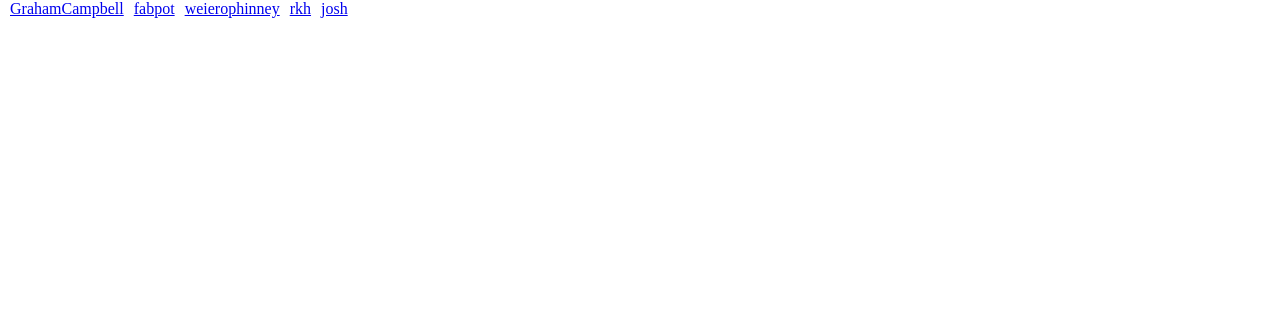
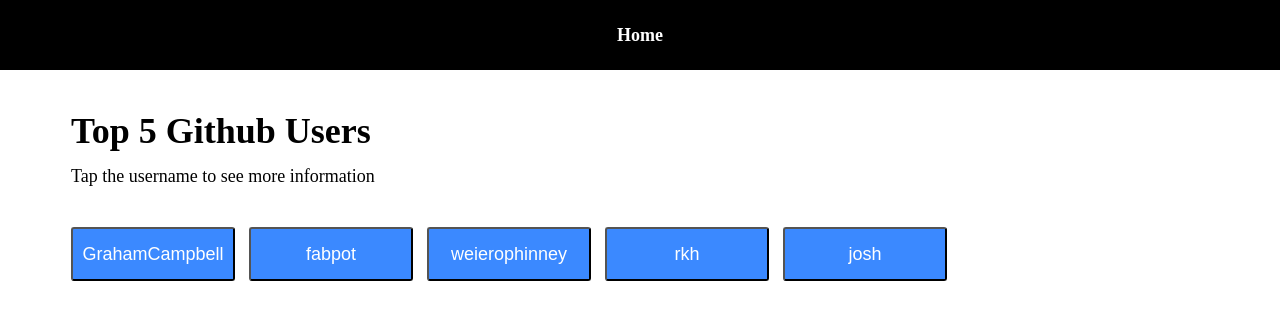
Before and after one commit to cruxdavid/Top-5-Github-Users-App, a React (Create React App) app: page / in a window 1280 px wide. Shown: the top 320 px of the page. Built offline with nearby package versions, Linux system fonts and the light colour scheme.

Commit message:
styled homepage

```diff
--- a/src/App.css
+++ b/src/App.css
@@ -1,17 +1,18 @@
-.App {
-  text-align: center;
+* {
+  margin: 0;
+  padding: 0;
 }
 
-body {
-  padding: 0px;
-  margin: 0px;
+.header {
+  display: flex;
+  height: 70px;
+  background-color: black;
+  align-items: center;
+  justify-content: center;
 }
 
-.link {
-  padding-left: 50px;
+.headerText {
+  display: flex;
+  color: white;
+  font-size: 18px;
 }
-
-.navbar {
-  display: flex;
-  align-items: center;
-}
--- a/src/App.js
+++ b/src/App.js
@@ -8,6 +8,9 @@
 function App() {
   return (
     <Router>
+      <div className="header">
+        <h1 className="headerText">Home</h1>
+      </div>
       <Switch>
         <Route path="/" exact component={Home} />
         <Route path="/Person/:username" exact component={Person} />
--- a/src/Pages/Home.js
+++ b/src/Pages/Home.js
@@ -1,24 +1,30 @@
+import "../Styles/Home.css";
+
 import { Link } from "react-router-dom";
 import React from "react";
 
 const Home = () => {
   return (
     <div>
-      <Link style={{ paddingLeft: "10px" }} to="/Person/GrahamCampbell">
-        GrahamCampbell
-      </Link>
-      <Link style={{ paddingLeft: "10px" }} to="/Person/fabpot">
-        fabpot
-      </Link>
-      <Link style={{ paddingLeft: "10px" }} to="/Person/weierophinney">
-        weierophinney
-      </Link>
-      <Link style={{ paddingLeft: "10px" }} to="/Person/rkh">
-        rkh
-      </Link>
-      <Link style={{ paddingLeft: "10px" }} to="/Person/josh">
-        josh
-      </Link>
+      <div className="container">
+        <h1 className="title">Top 5 Github Users</h1>
+        <p className="info">Tap the username to see more information</p>
+        <Link className="link" to="/Person/GrahamCampbell">
+          <button className="button">GrahamCampbell</button>
+        </Link>
+        <Link className="link" to="/Person/fabpot">
+          <button className="button">fabpot</button>
+        </Link>
+        <Link className="link" to="/Person/weierophinney">
+          <button className="button">weierophinney</button>
+        </Link>
+        <Link className="link" to="/Person/rkh">
+          <button className="button">rkh</button>
+        </Link>
+        <Link className="link" to="/Person/josh">
+          <button className="button">josh</button>
+        </Link>
+      </div>
     </div>
   );
 };
--- /dev/null
+++ b/src/Styles/Home.css
@@ -0,0 +1,28 @@
+.container {
+  padding-left: 71px;
+  padding-top: 40px;
+}
+.title {
+  font-size: 36px;
+  line-height: 42.19px;
+}
+
+.info {
+  font-size: 18px;
+  padding-top: 14px;
+  line-height: 21.09px;
+  padding-bottom: 40px;
+}
+
+.button {
+  width: 164px;
+  height: 54px;
+  background-color: #3b89ff;
+  font-size: 18px;
+  color: white;
+  border-radius: 3px;
+}
+
+.link {
+  padding-right: 14px;
+}
```
